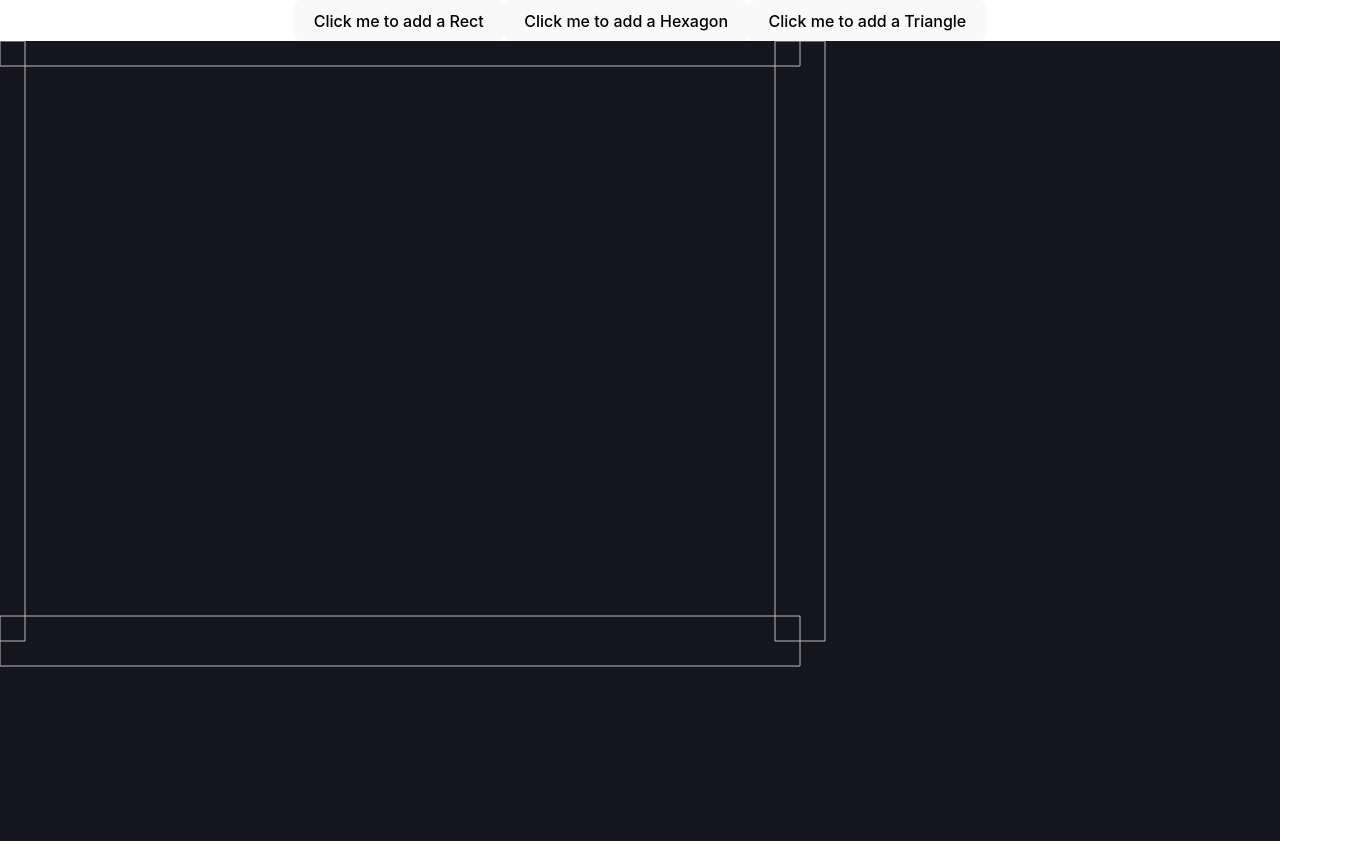
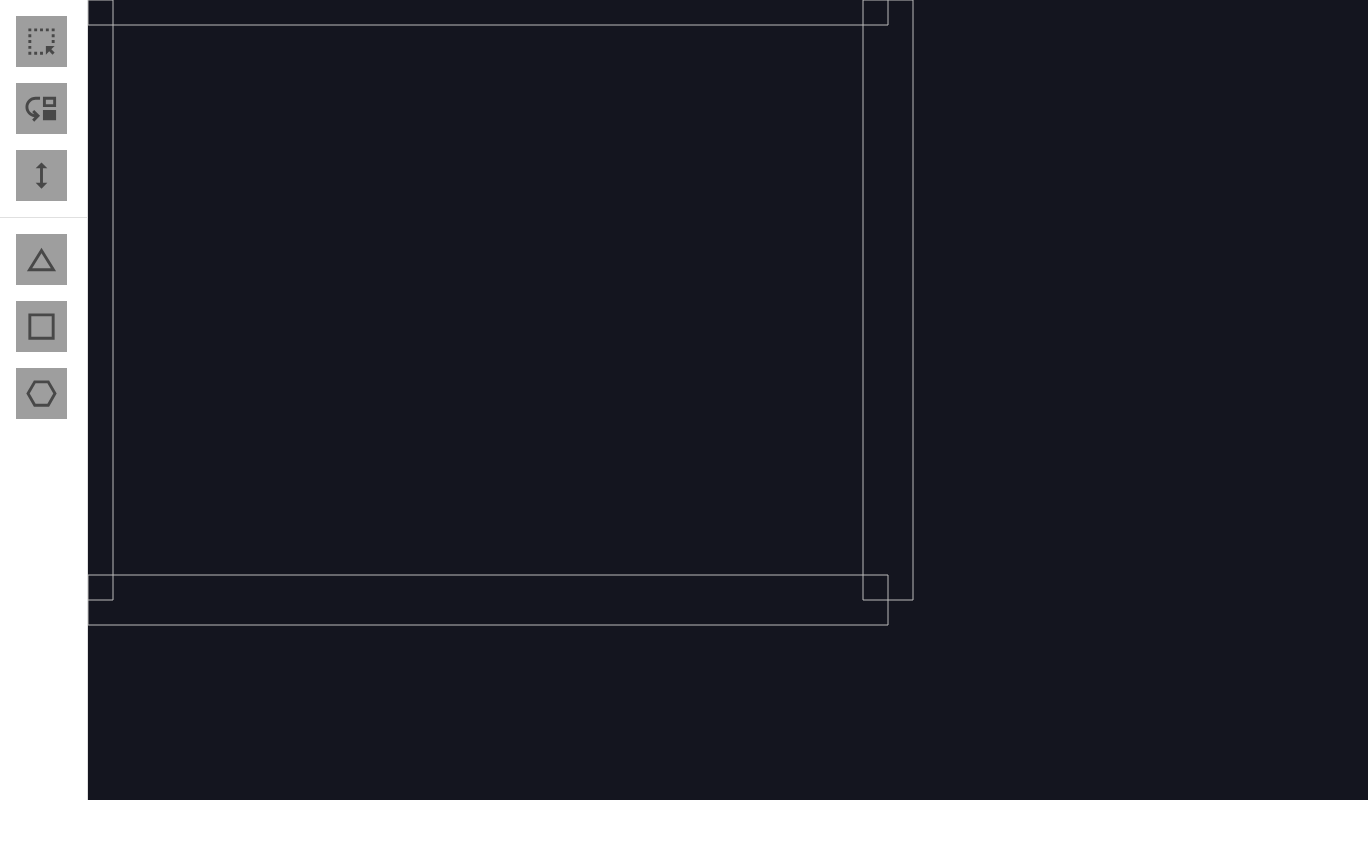
Before and after one commit to cuttage/SPA-Shape-Editor, a React (Vite) app in the folder shape-editor/: page / in a window 1280 px wide. Shown: the whole page, 1368 px wide, since content can reach past the window. After the commit the page ends 806 px from the top, so only its background shows below. Built offline with nearby package versions, Linux system fonts and the light colour scheme.

Commit message:
Feat: Toolbar
Feat: Toolbar,
Added Functionality to Add Shape Buttons,
Added Redux Store,
Modified Layout

```diff
--- a/shape-editor/package.json
+++ b/shape-editor/package.json
@@ -11,10 +11,13 @@
   "dependencies": {
     "@emotion/react": "^11.10.6",
     "@emotion/styled": "^11.10.6",
+    "@mui/icons-material": "^5.11.11",
     "@mui/material": "^5.11.14",
+    "@reduxjs/toolkit": "^1.9.3",
     "matter-js": "^0.19.0",
     "react": "^18.2.0",
     "react-dom": "^18.2.0",
+    "react-redux": "^8.0.5",
     "redux": "^4.2.1"
   },
   "devDependencies": {
--- a/shape-editor/src/App.tsx
+++ b/shape-editor/src/App.tsx
@@ -1,16 +1,14 @@
-import { useState } from 'react'
-import reactLogo from './assets/react.svg'
-import viteLogo from '/vite.svg'
 import './App.css'
 import Test from './Test'
+import { Provider } from 'react-redux'
+import { FC } from 'react'
+import store from './store/store'
 
-function App() {
-  const [count, setCount] = useState(0)
-
+const App: FC = () => {
   return (
-    <div className="App">
+    <Provider store={store}>
       <Test></Test>
-    </div>
+    </Provider>
   )
 }
 
--- /dev/null
+++ b/shape-editor/src/ExampleAppBar.tsx
@@ -0,0 +1,106 @@
+import {
+  List,
+  Drawer,
+  ListItem,
+  ListItemIcon,
+  Divider,
+  IconButton,
+} from '@mui/material'
+import HexagonOutlinedIcon from '@mui/icons-material/HexagonOutlined'
+import SquareOutlinedIcon from '@mui/icons-material/SquareOutlined'
+import ChangeHistoryIcon from '@mui/icons-material/ChangeHistory'
+import HighlightAltSharpIcon from '@mui/icons-material/HighlightAltSharp'
+import MoveDownOutlinedIcon from '@mui/icons-material/MoveDownOutlined'
+import HeightOutlinedIcon from '@mui/icons-material/HeightOutlined'
+
+interface ExampleAppBarProps {
+  addRectC?: (event: React.MouseEvent<HTMLButtonElement>) => void
+  addHexC?: (event: React.MouseEvent<HTMLButtonElement>) => void
+  addTrianC?: (event: React.MouseEvent<HTMLButtonElement>) => void
+}
+
+const ExampleAppBar = ({
+  addRectC,
+  addHexC,
+  addTrianC,
+}: ExampleAppBarProps) => {
+  return (
+    <Drawer
+      variant="permanent"
+      anchor="left"
+      sx={{
+        width: '88px',
+        flexShrink: 0,
+        '& .MuiDrawer-paper': {
+          width: '88px',
+          boxSizing: 'border-box',
+        },
+      }}
+    >
+      <div />
+      <List>
+        {[
+          'HighlightAltSharpIcon',
+          'MoveDownOutlinedIcon',
+          'HeightOutlinedIcon',
+        ].map((text) => (
+          <ListItem key={text}>
+            <ListItemIcon>
+              {text === 'HighlightAltSharpIcon' ? (
+                <div style={{ backgroundColor: '#9E9E9E' }}>
+                  <IconButton aria-label="delete">
+                    <HighlightAltSharpIcon fontSize="large" color="action" />
+                  </IconButton>
+                </div>
+              ) : text === 'MoveDownOutlinedIcon' ? (
+                <div style={{ backgroundColor: '#9E9E9E' }}>
+                  <IconButton aria-label="delete">
+                    <MoveDownOutlinedIcon fontSize="large" color="action" />
+                  </IconButton>
+                </div>
+              ) : (
+                <div style={{ backgroundColor: '#9E9E9E' }}>
+                  <IconButton aria-label="delete">
+                    <HeightOutlinedIcon fontSize="large" color="action" />
+                  </IconButton>
+                </div>
+              )}
+            </ListItemIcon>
+          </ListItem>
+        ))}
+      </List>
+      <Divider />
+      <List>
+        {['ChangeHistoryIcon', 'SquareOutlinedIcon', 'HexagonOutlinedIcon'].map(
+          (text) => (
+            <ListItem key={text}>
+              <ListItemIcon>
+                {text === 'ChangeHistoryIcon' ? (
+                  <div style={{ backgroundColor: '#9E9E9E' }}>
+                    <IconButton aria-label="delete" onClick={addTrianC}>
+                      <ChangeHistoryIcon fontSize="large" color="action" />
+                    </IconButton>
+                  </div>
+                ) : text === 'SquareOutlinedIcon' ? (
+                  <div style={{ backgroundColor: '#9E9E9E' }}>
+                    <IconButton aria-label="delete" onClick={addRectC}>
+                      <SquareOutlinedIcon fontSize="large" color="action" />
+                    </IconButton>
+                  </div>
+                ) : (
+                  <div style={{ backgroundColor: '#9E9E9E' }}>
+                    <IconButton aria-label="delete" onClick={addHexC}>
+                      <HexagonOutlinedIcon fontSize="large" color="action" />
+                    </IconButton>
+                  </div>
+                )}
+              </ListItemIcon>
+            </ListItem>
+          )
+        )}
+      </List>
+    </Drawer>
+  )
+}
+
+export default ExampleAppBar
--- /dev/null
+++ b/shape-editor/src/Layout.tsx
@@ -0,0 +1,24 @@
+import { ReactNode } from 'react'
+import ExampleAppBar from './ExampleAppBar'
+
+type LayoutProps = {
+  children: ReactNode
+  addRectC?: (event: React.MouseEvent<HTMLButtonElement>) => void
+  addHexC?: (event: React.MouseEvent<HTMLButtonElement>) => void
+  addTrianC?: (event: React.MouseEvent<HTMLButtonElement>) => void
+}
+
+const Layout = ({ children, addRectC, addHexC, addTrianC }: LayoutProps) => {
+  return (
+    <div style={{ display: 'flex' }}>
+      <ExampleAppBar
+        addRectC={addRectC}
+        addHexC={addHexC}
+        addTrianC={addTrianC}
+      ></ExampleAppBar>
+      <main style={{ flexGrow: 1 }}>{children}</main>
+    </div>
+  )
+}
+
+export default Layout
--- a/shape-editor/src/Test.tsx
+++ b/shape-editor/src/Test.tsx
@@ -17,6 +17,10 @@ import CircBody from './classes/CircBody'
 import PolyBody from './classes/PolyBody'
 import PointsArrayPoly from './classes/PointsArrayPoly'
 import * as constants from './constants'
+import Layout from './Layout'
+import { useDispatch, useSelector } from 'react-redux'
+import { incrementN, incrementNh, incrementNt } from './store/myslice'
+import { RootState } from './store/store'
 
 type CoordsT = [number, number, string][][]
 type MouseMoveEvent = (event: {
@@ -28,9 +32,10 @@ type MouseMoveEvent = (event: {
 }) => void
 
 const Test: React.FC = () => {
-  let n = 0
-  let nh = 0
-  let nt = 0
+  const dispatch = useDispatch()
+  const n = useSelector((state: RootState) => state.one.n)
+  const nh = useSelector((state: RootState) => state.one.nh)
+  const nt = useSelector((state: RootState) => state.one.nt)
   let coordsRect: CoordsT = []
   let coordsHex: CoordsT = []
   let coordsTrian: CoordsT = []
@@ -178,18 +183,20 @@ const Test: React.FC = () => {
   //end
 
   const handleAddSquare = () => {
-    n++
+    dispatch(incrementN()) // increment the nh value in the store
+    const newRectId = `rect${n}` // use the updated nh value from the store
+    const newCircId = `circ${n}` // use the updated nh value from the store
     const newPartA = new RectBody(
       constants.xSquare,
       constants.ySquare,
       constants.sizeRect,
-      `rect${n}`
+      newRectId
     ).body
     const newPartB = new CircBody(
       constants.xSquare,
       constants.ySquare,
       constants.sizeCirc,
-      `circ${n}`
+      newCircId
     ).body
     partA.current = newPartA
     partB.current = newPartB
@@ -204,19 +211,21 @@ const Test: React.FC = () => {
   }
 
   const handleAddHex = () => {
-    nh++
+    dispatch(incrementNh()) // increment the nh value in the store
+    const newHexId = `hex${nh}` // use the updated nh value from the store
+    const newCirchId = `circh${nh}` // use the updated nh value from the store
     const newPartC = new PolyBody(
       constants.xHex,
       constants.yHex,
       6,
       constants.sizeHex,
-      `hex${nh}`
+      newHexId
     ).body
     const newPartD = new CircBody(
       constants.xHex,
       constants.yHex,
       constants.sizeCirc,
-      `circh${nh}`
+      newCirchId
     ).body
     partC.current = newPartC
     partD.current = newPartD
@@ -231,19 +240,21 @@ const Test: React.FC = () => {
   }
 
   const handleAddTrian = () => {
-    nt++
+    dispatch(incrementNt()) // increment the nh value in the store
+    const newTrianId = `trian${nt}` // use the updated nh value from the store
+    const newCirctId = `circt${nt}` // use the updated nh value from the store
     const newPartE = new PolyBody(
       constants.xTrian,
       constants.yTrian,
       3,
       constants.sizeTrian,
-      `trian${nt}`
+      newTrianId
     ).body
     const newPartF = new CircBody(
       constants.xTrian,
       constants.yTrian,
       constants.sizeCirc,
-      `circt${nt}`
+      newCirctId
     ).body
     partE.current = newPartE
     partF.current = newPartF
@@ -603,12 +614,13 @@ const Test: React.FC = () => {
   }, [])
 
   return (
-    <div>
-      <button onClick={handleAddSquare}>Click me to add a Rect</button>
-      <button onClick={handleAddHex}>Click me to add a Hexagon</button>
-      <button onClick={handleAddTrian}>Click me to add a Triangle</button>
+    <Layout
+      addRectC={handleAddSquare}
+      addTrianC={handleAddTrian}
+      addHexC={handleAddHex}
+    >
       <div ref={scene} style={{ width: '100%', height: '100%' }} />
-    </div>
+    </Layout>
   )
 }
 
--- a/shape-editor/src/index.css
+++ b/shape-editor/src/index.css
@@ -36,25 +36,6 @@ h1 {
   line-height: 1.1;
 }
 
-button {
-  border-radius: 8px;
-  border: 1px solid transparent;
-  padding: 0.6em 1.2em;
-  font-size: 1em;
-  font-weight: 500;
-  font-family: inherit;
-  background-color: #1a1a1a;
-  cursor: pointer;
-  transition: border-color 0.25s;
-}
-button:hover {
-  border-color: #646cff;
-}
-button:focus,
-button:focus-visible {
-  outline: 4px auto -webkit-focus-ring-color;
-}
-
 @media (prefers-color-scheme: light) {
   :root {
     color: #213547;
@@ -63,7 +44,4 @@ button:focus-visible {
   a:hover {
     color: #747bff;
   }
-  button {
-    background-color: #f9f9f9;
-  }
 }
--- /dev/null
+++ b/shape-editor/src/store/myslice.ts
@@ -0,0 +1,26 @@
+import { createSlice } from '@reduxjs/toolkit'
+
+const initialState = {
+  n: 0,
+  nh: 0,
+  nt: 0,
+}
+
+const mySlice = createSlice({
+  name: 'mySlice',
+  initialState,
+  reducers: {
+    incrementN: (state) => {
+      state.n++
+    },
+    incrementNh: (state) => {
+      state.nh++
+    },
+    incrementNt: (state) => {
+      state.nt++
+    },
+  },
+})
+
+export const { incrementN, incrementNh, incrementNt } = mySlice.actions
+export default mySlice.reducer
--- /dev/null
+++ b/shape-editor/src/store/store.ts
@@ -0,0 +1,12 @@
+import { configureStore } from '@reduxjs/toolkit'
+import mySlice from './myslice'
+
+const store = configureStore({
+  reducer: {
+    one: mySlice,
+  },
+})
+
+export type RootState = ReturnType<typeof store.getState>
+
+export default store
```
Also changed, not shown: 1 other file (tests, documents, lock files or other folders).
